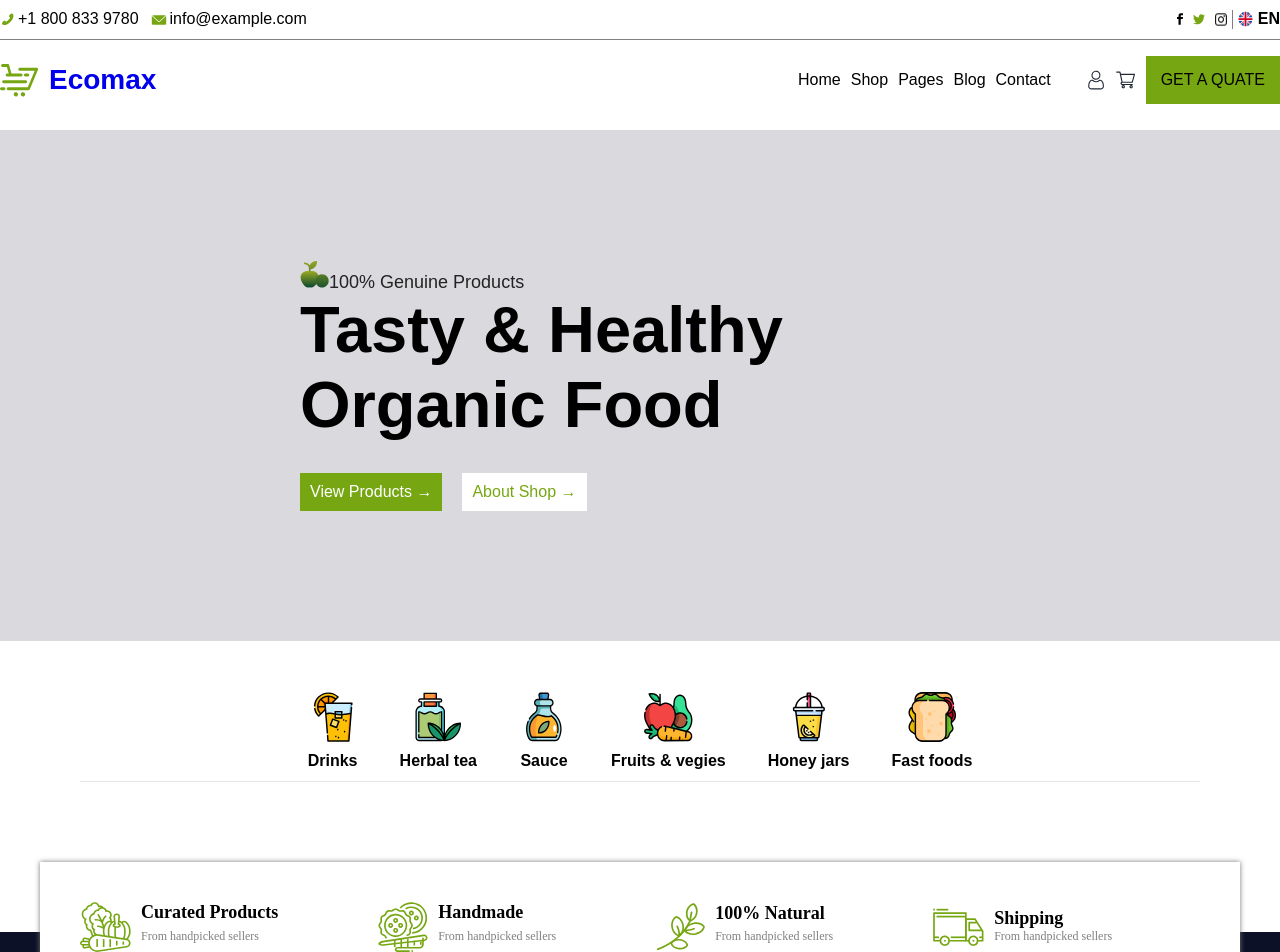
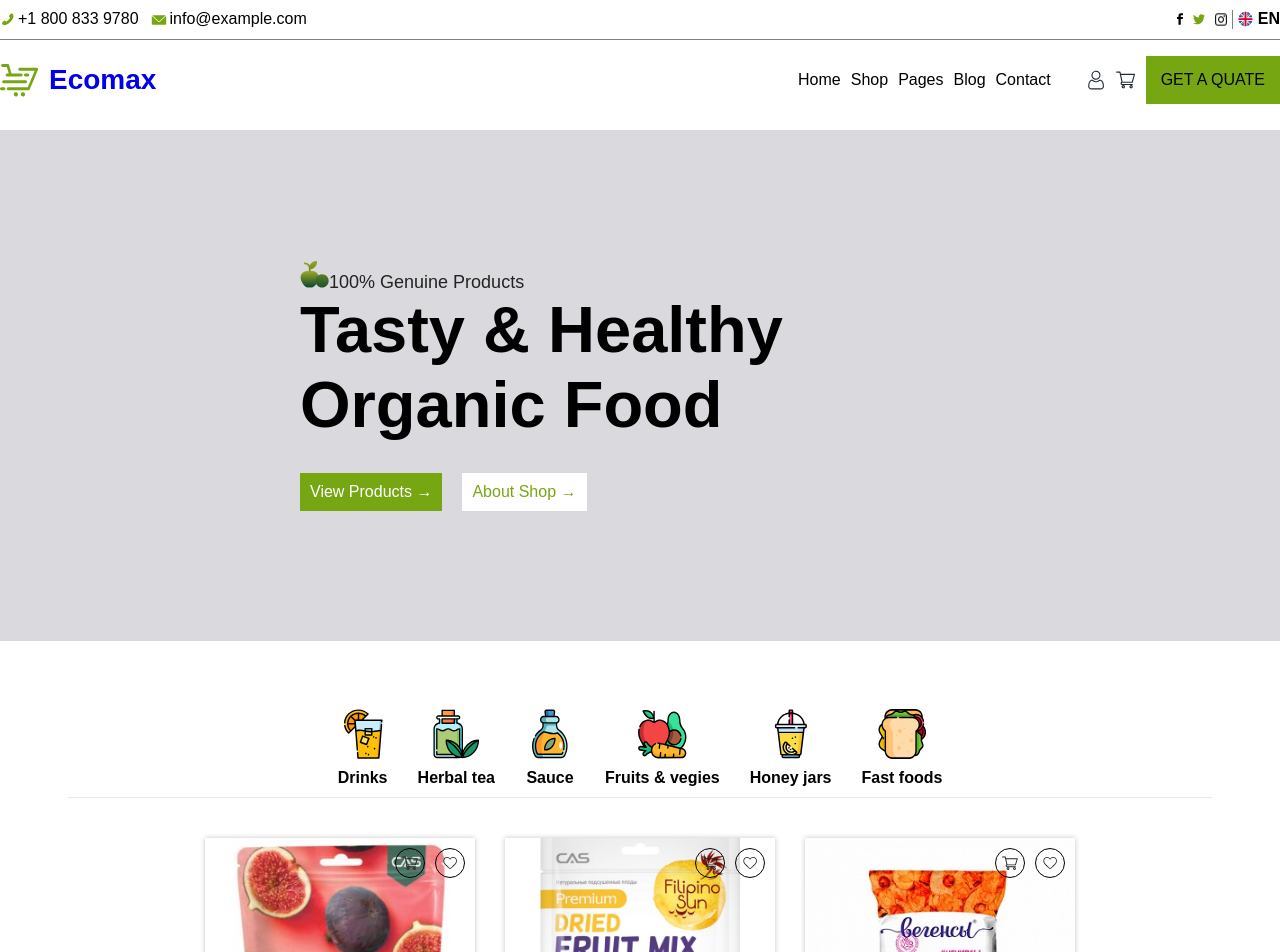
Before and after one commit to askorolkov/react-eco-shop, a React (Vite) app: page / in a window 1280 px wide. Shown: the top 952 px of the page. Built offline with nearby package versions, Linux system fonts and the light colour scheme.

Commit message:
добавляет сетку товаров с фильтрами на главную

```diff
--- a/src/App.jsx
+++ b/src/App.jsx
@@ -62,7 +62,11 @@ function App() {
       <Routes>
         <Route
           path="/"
-          element={<Home />}
+          element={<Home
+          goods={goods}
+          addLike={handleItemLike}
+          addItem={handleAddItem}
+          />}
         />
         <Route
           path="shop"
--- a/src/components/home/home.css
+++ b/src/components/home/home.css
@@ -56,6 +56,7 @@
 }
 
 .home__filters {
+  border: none;
   width: 1120px;
   display: flex;
   flex-direction: row;
@@ -75,9 +76,31 @@
   font-size: 16px;
   font-weight: 700;
   background-color: transparent;
+  cursor: pointer;
 }
 
 .home__filter-img {
   width: 50px;
   height: 50px;
 }
+
+.home__filter:hover {
+  transform: scale(105%);
+}
+
+.home__grid {
+  display: grid;
+  grid-template-columns: repeat(3, 270px);
+  grid-template-rows: auto;
+  gap: 30px;
+  justify-content: center;
+  padding-top: 40px;
+}
+
+.home__filter:has(input:checked) {
+  color:#8fcc16;
+}
+
+.home__radio {
+  visibility: hidden;
+}
--- a/src/components/home/home.jsx
+++ b/src/components/home/home.jsx
@@ -1,4 +1,5 @@
 import './home.css';
+import React from 'react';
 import { Link } from 'react-router-dom';
 import herb from '../../images/herb.svg';
 import best from '../../images/best.svg';
@@ -7,8 +8,21 @@ import handmade from '../../images/handmade.svg';
 import fruits from '../../images/fruits.svg';
 import honey from '../../images/honey.svg';
 import sandwich from '../../images/sandwich.svg';
+import ShopItem from '../shop/ShopItem';
 
-function Home() {
+function Home(props) {
+
+  const [ itemFilter, setItemFilter ] = React.useState(null);
+
+  function handleFilter(e) {
+    setItemFilter(e.currentTarget.children[0].id)
+    e.currentTarget.classList.add('home__filter_active')
+    e.currentTarget.children[0].checked = true
+    console.log(e.currentTarget.children[0].id)
+  }
+
+  console.log(itemFilter)
+
   return (
     <div className="home">
       <div className="home__main">
@@ -22,32 +36,59 @@ function Home() {
           <Link to="/about" className="home__about">About Shop &rarr;</Link>
         </div>
       </div>
-      <div className="home__filters">
-        <button className="home__filter">
+      <fieldset className="home__filters">
+        <label className="home__filter"  onClick={handleFilter}>
+          <input type="radio" id="drinks" name="filters" className='home__radio'/>
           <img src={best} alt="" className='home__filter-img'/>
           Drinks
-        </button>
-        <button className="home__filter">
+        </label>
+        <label className="home__filter"  onClick={handleFilter}>
+          <input type="radio" id='herbal' name="filters" className='home__radio'/>
           <img src={herbal} alt="" className='home__filter-img'/>
           Herbal tea
-        </button>
-        <button className="home__filter">
+        </label>
+        <label className="home__filter"  onClick={handleFilter}>
+          <input type="radio" id="sauce" name="filters"  className='home__radio'/>
           <img src={handmade} alt="" className='home__filter-img'/>
           Sauce
-        </button>
-        <button className="home__filter">
+        </label>
+        <label className="home__filter"  onClick={handleFilter}>
+          <input type="radio" id="fruits" name="filters"  className='home__radio'/>
           <img src={fruits} alt="" className='home__filter-img'/>
           Fruits & vegies
-        </button>
-        <button className="home__filter">
+        </label>
+        <label className="home__filter"  onClick={handleFilter}>
+          <input type="radio" id="honey" name="filters"  className='home__radio'/>
           <img src={honey} alt="" className='home__filter-img'/>
           Honey jars
-        </button>
-        <button className="home__filter">
+        </label>
+        <label className="home__filter"  onClick={handleFilter}>
+          <input type="radio" id="fastfood" name="filters" className='home__radio'/>
           <img src={sandwich} alt="" className='home__filter-img'/>
           Fast foods
-        </button>
-      </div>
+        </label>
+      </fieldset>
+      <section className="home__grid">
+        {
+        itemFilter ?
+        props.goods.filter(good => good.type === itemFilter).map((good, i)=> (
+          <ShopItem
+            key={i}
+            view='grid'
+            good={good}
+            addItem={props.addItem}
+            addLike={props.addLike}/>
+        )) :
+        props.goods.map((good, i)=> (
+          <ShopItem
+            key={i}
+            view='grid'
+            good={good}
+            addItem={props.addItem}
+            addLike={props.addLike}/>
+        ))
+        }
+      </section>
     </div>
   )
 }
```
